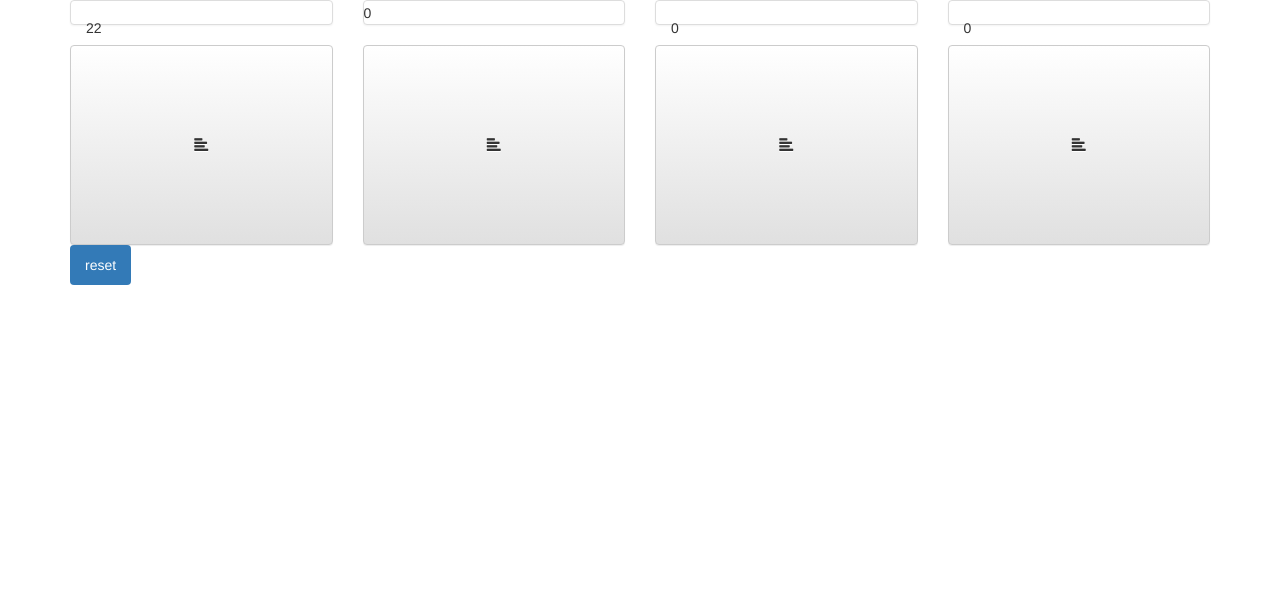
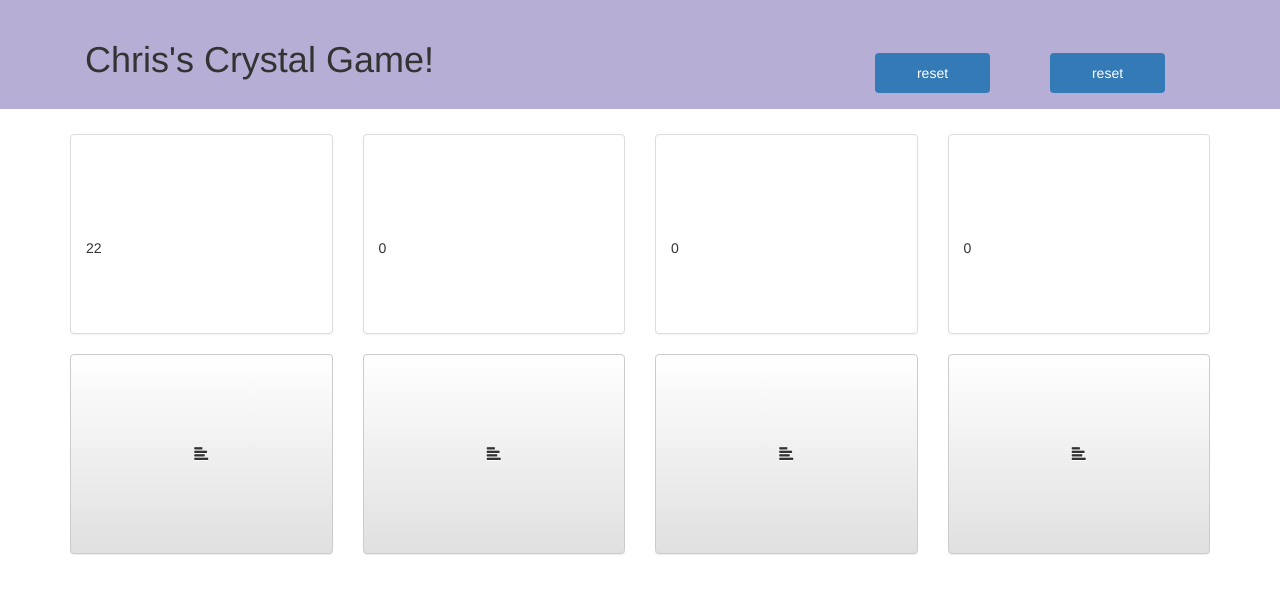
Before and after one commit to ctayl/week-4-game, a plain HTML site: page index.html in a window 1280 px wide. Drawn offline with nearby package versions, Linux system fonts and the light colour scheme.

Commit message:
changes to style and file structure

```diff
--- /dev/null
+++ b/assets/css/style.css
@@ -0,0 +1,64 @@
+.btn-default {
+    width: 100%;
+    height: 200px;
+}
+
+.panel-default {
+    height: 25px;
+    line-height: 25px;
+}
+
+li {
+    width: 100%;
+    margin-top: 46%;
+    margin-bottom: 46%;
+}
+
+a {
+    text-align: center;
+}
+
+.letter {
+    float: left;
+    margin-right: 5px;
+    margin-left: 5px;
+}
+
+#coin-image {
+    height: 40%;
+    width: 40%;
+}
+
+.page-header {
+    width: fit-content;
+    border-bottom: 0px;
+}
+
+#page-header-text-custom {
+    margin: auto auto;
+}
+
+#header-custom {
+    background: rgba(111, 95, 172, 0.507);
+    margin-bottom: 25px;
+}
+
+#header-buttons {
+    height: 108px;
+}
+
+.col-xs-12 {
+    height: 108px;
+}
+
+.nav-pills {
+    height: 108px;
+}
+
+.panel-body {
+    margin-top: 33%;
+}
+
+.panel-default {
+    height: 200px;
+}
--- /dev/null
+++ b/assets/javascript/game.js
@@ -0,0 +1,75 @@
+// game object
+var game = {
+    wins: 0,
+    losses: 0,
+    goal: 0,
+    scoreCount: 0,
+    buttonValues: [],
+    reset: function () {
+        // sets a new goal
+        game.goal = Math.floor(Math.random() * 102) + 19;
+
+        // pushes goal to html
+        $("#goal-count").text(game.goal);
+
+        // resets score
+        game.scoreCount = 0;
+        $("#score-count").text(game.scoreCount);
+
+        // creates new button values
+        game.buttonValues = [];
+        for (i = 0; i < 4; i++) {
+            game.buttonValues.push(game.rng());
+        }
+
+        // assigns values to buttons
+        $("#button1").attr("value", game.buttonValues[0]);
+        $("#button2").attr("value", game.buttonValues[1]);
+        $("#button3").attr("value", game.buttonValues[2]);
+        $("#button4").attr("value", game.buttonValues[3]);
+    },
+
+    // generates and returns random number
+    rng: function () {
+        return Math.floor(Math.random() * 12) + 1;
+    },
+
+    // resets game and adds one to wins
+    win: function () {
+        alert("you win");
+        game.reset();
+        game.wins++;
+        $("#win-count").text(game.wins);
+    },
+
+    // resets game and adds one to losses
+    lose: function () {
+        alert("you lose");
+        game.reset();
+        game.losses++;
+        $("#loss-count").text(game.losses);
+    }
+}
+
+game.reset();
+
+
+console.log(game.buttonValues);
+$("button").click(function () {
+    let value = $(this).val();
+    game.scoreCount = (parseInt(value)) + (parseInt(game.scoreCount))
+    console.log(value);
+    console.log(game.scoreCount);
+    $("#score-count").text(game.scoreCount);
+    if (game.scoreCount == game.goal) {
+        game.win();
+    } else {
+        if (game.scoreCount > game.goal) {
+            game.lose();
+        }
+    }
+});
+
+$("#reset-btn").click(function () {
+    game.reset();
+});
--- a/index.html
+++ b/index.html
@@ -6,6 +6,7 @@
     <meta name="viewport" content="width=device-width, initial-scale=1.0">
     <meta http-equiv="X-UA-Compatible" content="ie=edge">
     <title>Document</title>
+    <!-- ============================================ BOOTSTRAP ========================================================================== -->
     <script src="https://code.jquery.com/jquery-3.2.1.min.js" integrity="sha256-hwg4gsxgFZhOsEEamdOYGBf13FyQuiTwlAQgxVSNgt4="
         crossorigin="anonymous"></script>
     <!-- Latest compiled and minified CSS -->
@@ -19,154 +20,146 @@
     <!-- Latest compiled and minified JavaScript -->
     <script src="https://maxcdn.bootstrapcdn.com/bootstrap/3.3.7/js/bootstrap.min.js" integrity="sha384-Tc5IQib027qvyjSMfHjOMaLkfuWVxZxUPnCJA7l2mCWNIpG9mGCD8wGNIcPD7Txa"
         crossorigin="anonymous"></script>
-    <link type="text/css" href="style.css" rel="stylesheet">
+    <!-- ===================================================================================================================================== -->
+    <link href="assets/css/style.css" type="text/css" rel="stylesheet">
 </head>
 
 <body>
-    <!-- There will be four crystals displayed as buttons on the page. -->
+
+    <!-- header -->
     <div class="container-fluid">
+
+        <div class="row" id="header-custom">
+
             <div class="container">
+
+                <div class="col-xs-8">
+
+                    <div class="page-header">
+                        <h1 id="page-header-text-custom">Chris's Crystal Game!</h1>
+                    </div>
+                </div>
+
+                <div class="col-xs-4" id="header-buttons">
+
+                    <div class="col-xs-6">
+
+                        <div class="col-xs-12">
+
+                            <ul class="nav nav-pills">
+
+                                <li role="presentation" class="active" id="reset-btn">
+                                    <a>reset</a>
+                                </li>
+                            </ul>
+                        </div>
+
+                    </div>
+
+                    <div class="col-xs-6">
+
+                        <div class="col-xs-12">
+
+                            <ul class="nav nav-pills">
+
+                                <li role="presentation" class="active" id="reset-btn">
+                                    <a>reset</a>
+                                </li>
+                            </ul>
+                        </div>
+
+                    </div>
+                </div>
+            </div>
+        </div>
+
+            <!-- Number Display Row -->
+            <div class="container">
+
                 <div class="row">
+
                     <div class="col-xs-3">
+
                         <div class="panel panel-default">
+
                             <div class="panel-body" id="goal-count">
                                 Basic panel example
                             </div>
                         </div>
                     </div>
+
                     <div class="col-xs-3">
-                    <div class="panel panel-default" id="score-count">
+
+                        <div class="panel panel-default">
+
                             <div class="panel-body" id="score-count">
                                 Basic panel example
                             </div>
                         </div>
                     </div>
+
                     <div class="col-xs-3">
+
                         <div class="panel panel-default">
+
                             <div class="panel-body" id="win-count">
                                 0
                             </div>
                         </div>
                     </div>
+
                     <div class="col-xs-3">
+
                         <div class="panel panel-default">
+
                             <div class="panel-body" id="loss-count">
                                 0
                             </div>
                         </div>
                     </div>
+
                 </div>
+
+                <!-- Button Row -->
+
                 <div class="row">
+
                     <div class="col-xs-3">
+
                         <button type="button" id="button1" class="btn btn-default" aria-label="Left Align">
+
                             <span class="glyphicon glyphicon-align-left" aria-hidden="true"></span>
                         </button>
                     </div>
+
                     <div class="col-xs-3">
+
                         <button type="button" id="button2" class="btn btn-default" aria-label="Left Align">
+
                             <span class="glyphicon glyphicon-align-left" aria-hidden="true"></span>
                         </button>
                     </div>
+
                     <div class="col-xs-3">
+
                         <button type="button" id="button3" class="btn btn-default" aria-label="Left Align">
+
                             <span class="glyphicon glyphicon-align-left" aria-hidden="true"></span>
                         </button>
                     </div>
+
                     <div class="col-xs-3">
+
                         <button type="button" id="button4" class="btn btn-default" aria-label="Left Align">
+
                             <span class="glyphicon glyphicon-align-left" aria-hidden="true"></span>
                         </button>
                     </div>
-            </div>
-            <div class="row">
-                <div class="col-xs-12">
-                    <ul class="nav nav-pills">
-                        <li role="presentation" class="active" id="reset-btn">
-                            <a>reset</a>
-                        </li>
-                    </ul>
+
                 </div>
             </div>
         </div>
-    </div>
-    <script>
-
-        // game object
-        var game = {
-            wins: 0,
-            losses: 0,
-            goal: 0,
-            scoreCount: 0,
-            buttonValues: [],
-            reset: function () {
-                // sets a new goal
-                game.goal = Math.floor(Math.random() * 102) + 19;
-
-                // pushes goal to html
-                $("#goal-count").text(game.goal);
-
-                // resets score
-                game.scoreCount = 0;
-                $("#score-count").text(game.scoreCount);
-
-                // creates new button values
-                game.buttonValues = [];
-                for (i = 0; i < 4; i++) {
-                    game.buttonValues.push(game.rng());
-                }
-
-                // assigns values to buttons
-                $("#button1").attr("value", game.buttonValues[0]);
-                $("#button2").attr("value", game.buttonValues[1]);
-                $("#button3").attr("value", game.buttonValues[2]);
-                $("#button4").attr("value", game.buttonValues[3]);
-            },
-
-            // generates and returns random number
-            rng: function () {
-                return Math.floor(Math.random() * 12) + 1;
-            },
-
-            // resets game and adds one to wins
-            win: function () {
-                alert("you win");
-                game.reset();
-                game.wins++;
-                $("#win-count").text(game.wins);
-            },
-
-            // resets game and adds one to losses
-            lose: function () {
-                alert("you lose");
-                game.reset();
-                game.losses++;
-                $("#loss-count").text(game.losses);
-            }
-        }
-
-        game.reset();
-
-
-        console.log(game.buttonValues);
-        $("button").click(function () {
-            let value = $(this).val();
-            game.scoreCount = (parseInt(value)) + (parseInt(game.scoreCount))
-            console.log(value);
-            console.log(game.scoreCount);
-            $("#score-count").text(game.scoreCount);
-            if (game.scoreCount == game.goal) {
-                game.win();
-            } else {
-                if (game.scoreCount > game.goal) {
-                    game.lose();
-                }
-            }
-        });
-
-        $("#reset-btn").click(function () {
-            game.reset();
-        });
-    </script>
+        <script src="assets/javascript/game.js" type="text/javascript"></script>
 </body>
 
 </html>
--- a/style.css
+++ /dev/null
@@ -1,20 +0,0 @@
-.btn-default {
-    width: 100%;
-    height: 200px;
-}
-
-.panel-default {
-    height: 25px;
-    line-height: 25px;
-}
-
-.letter {
-    float: left;
-    margin-right: 5px;
-    margin-left: 5px;
-}
-
-#coin-image {
-    height: 40%;
-    width: 40%;
-}
```
Lines whose indentation alone changed are shown as unchanged.
